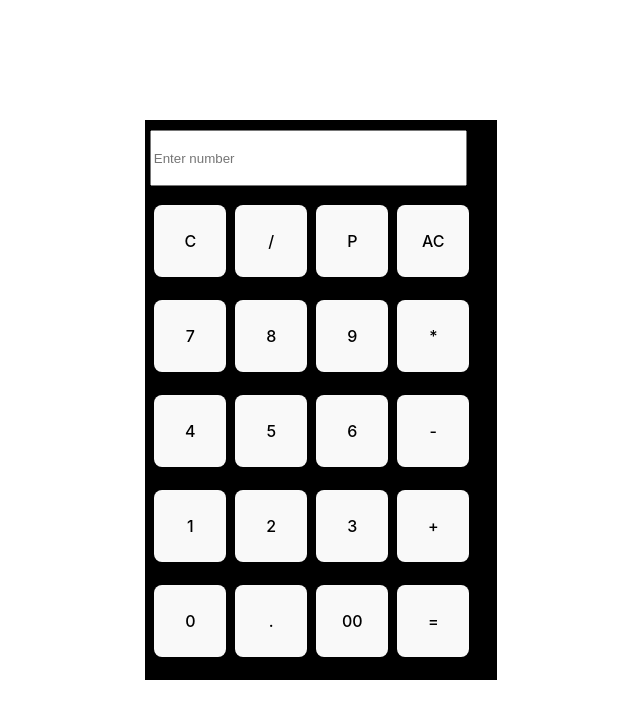
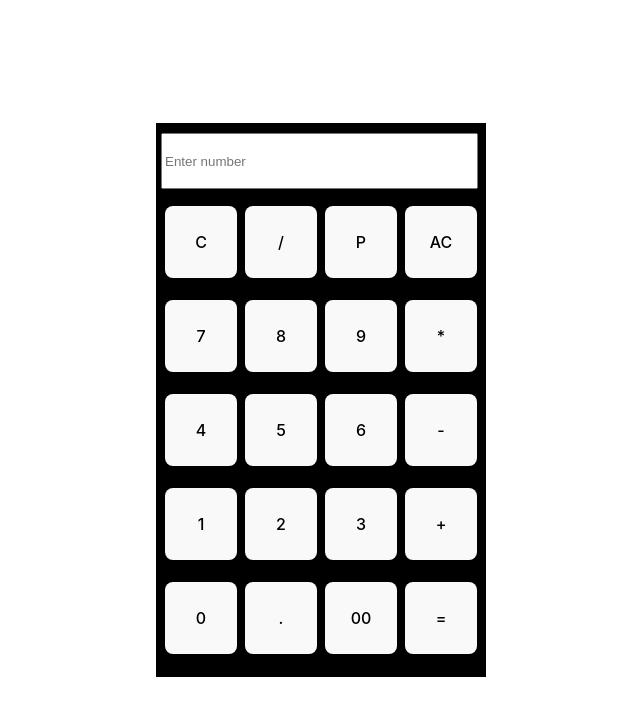
Before and after one commit to Harsh093-k/Calculator, a React (Vite) app: page / in a window 1280 px wide. Shown: the top 718 px of the page, without its empty margins (319-959 px from the left). Built offline with nearby package versions, Linux system fonts and the light colour scheme.

Commit message:
Update Calculator.css

```diff
--- a/src/Calculator.css
+++ b/src/Calculator.css
@@ -1,9 +1,8 @@
 .outter{
-    height: 34.375rem;
-    width: 21.4rem;
+    height: 34rem;
+    width: 20rem;
     background-color: black;
     border: 5px solid black;
-    text-align: center;
     display: flex;
     flex-wrap: wrap;
 }
@@ -13,7 +12,7 @@
     display: "grid";
     justify-content: center;
     align-items: center;
-    height:"81px";
+    height:81px;
     background-color:black;
  }
 
@@ -22,7 +21,7 @@
      margin-left:10px;
    height: 4.5rem;
    width: 4.5rem;
-   margin: 4.5px;
+   margin: 4px;
    padding: "30px 40px";
    font-size:" 20px";
    cursor: "pointer";
```
